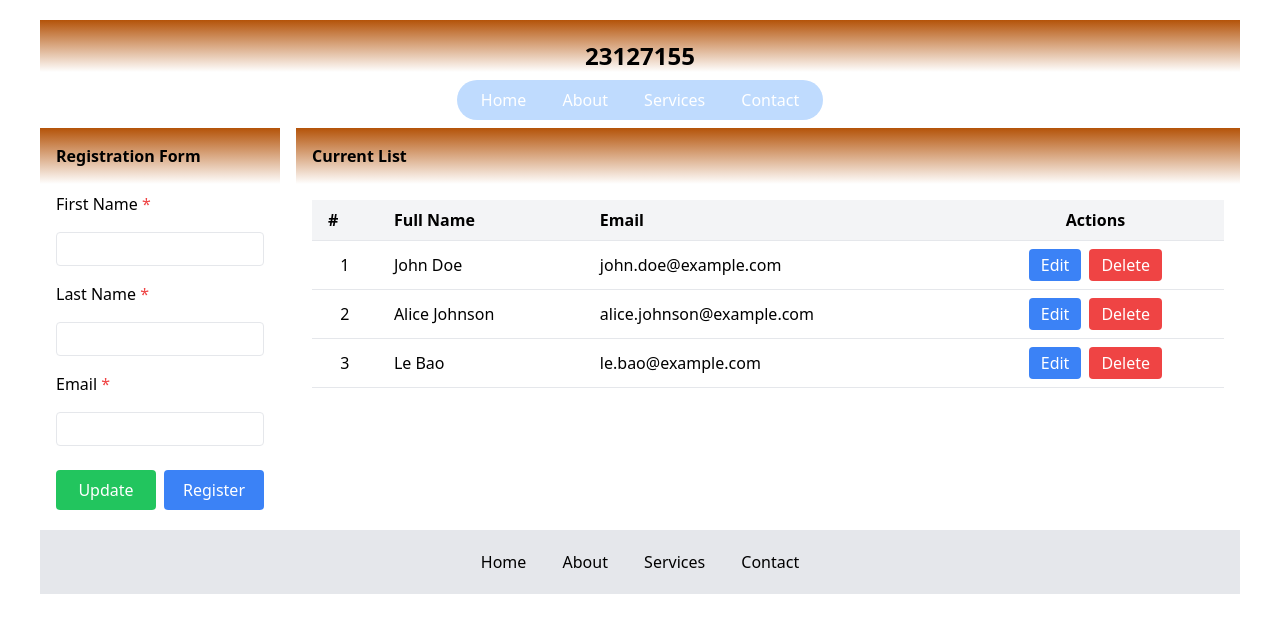
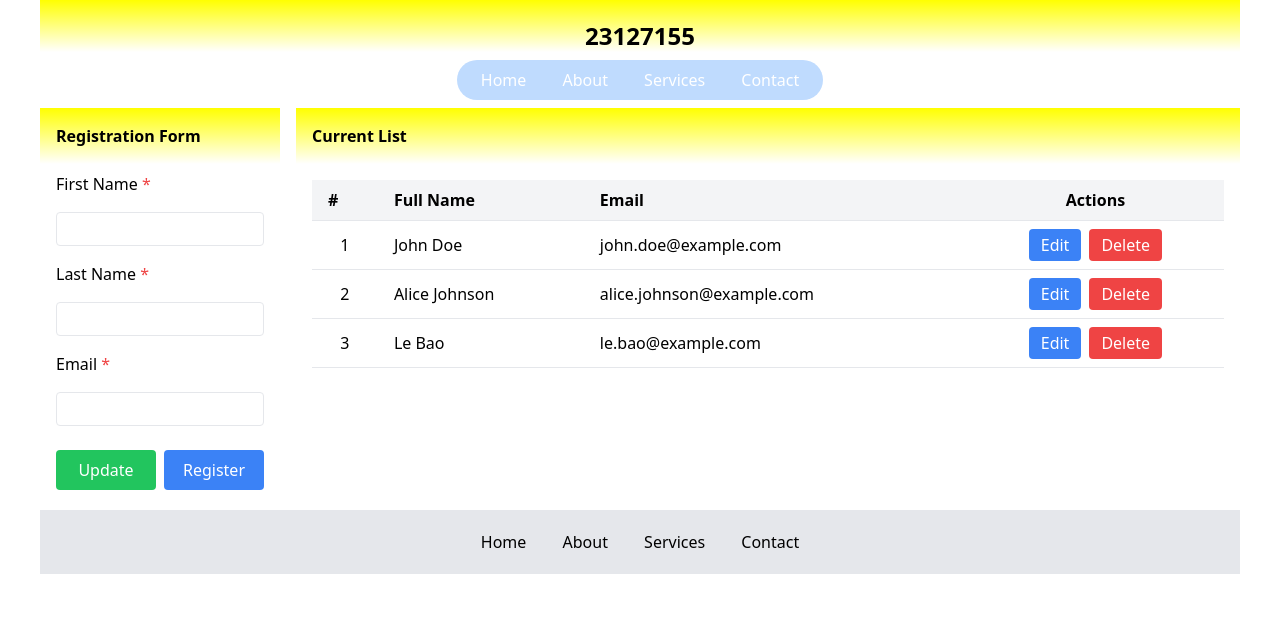
Before and after one commit to LeNgocBao145/IA04-LayoutAnd-Vanilla-JavaScript, a website with bundled scripts: page index.html in a window 1280 px wide. Built offline with nearby package versions, Linux system fonts and the light colour scheme.

Commit message:
fix: change color

```diff
--- a/index.html
+++ b/index.html
@@ -8,7 +8,7 @@
     <script type="module" src="script.js"></script>
 </head>
 <body class="mx-10">
-    <div class="flex justify-center items-center mb-2 mt-5 bg-[linear-gradient(180deg,#b45309,#ffffff)] pt-5">
+    <div class="flex justify-center items-center mb-2 bg-[linear-gradient(180deg,#FFFF00,#ffffff)] pt-5">
         <h1 class="text-2xl font-bold">23127155</h1>
     </div>
     <header class="flex justify-center items-center">
@@ -22,7 +22,7 @@
     <main class="my-2">
         <div class="flex columns-2 gap-4">
             <div class="w-1/5">
-                <h1 class="p-4 inline-block font-bold w-full inline-block bg-[linear-gradient(180deg,#b45309,#ffffff)]">Registration Form</h1>
+                <h1 class="p-4 inline-block font-bold w-full inline-block bg-[linear-gradient(180deg,#FFFF00,#ffffff)]">Registration Form</h1>
                 <form id="userForm" class="flex flex-col px-4 gap-2">
                     <label for="firstName" class="my-2">First Name <span class="text-red-500">*</span></label>
                     <input type="text" id="firstName" name="firstName" class="border rounded px-2 py-1" required>
@@ -49,7 +49,7 @@
                 </form>
             </div>
             <div class="w-4/5">
-                <h1 class="p-4 inline-block font-bold w-full inline-block bg-[linear-gradient(180deg,#b45309,#ffffff)]">Current List</h1>
+                <h1 class="p-4 inline-block font-bold w-full inline-block bg-[linear-gradient(180deg,#FFFF00,#ffffff)]">Current List</h1>
                 <div class="p-4">
                     <table class="w-full border-collapse">
                         <thead class="bg-gray-100">
```
